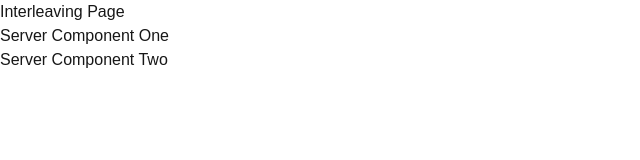
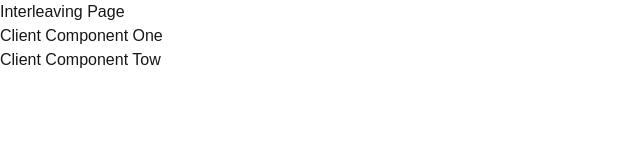
Before and after one commit to magda5281/nextjs-rendering-demo, a Next.js app: page /interleaving in a window 1280 px wide. Shown: the top 160 px of the page, without its empty margins (0-640 px from the left). Built offline with nearby package versions, Linux system fonts and the light colour scheme.

Commit message:
Import CC in CC

```diff
--- a/src/app/interleaving/page.tsx
+++ b/src/app/interleaving/page.tsx
@@ -1,10 +1,10 @@
-import ServerComponentOne from '@/components/server-component-one';
+import ClientComponentOne from '@/components/client-component-one';
 
 export default function InterleavingPage() {
  return (
   <>
    <h1>Interleaving Page</h1>
-   <ServerComponentOne />
+   <ClientComponentOne />
   </>
  );
 }
--- a/src/components/client-component-one.tsx
+++ b/src/components/client-component-one.tsx
@@ -1,7 +1,13 @@
 'use client';
 import { useState } from 'react';
+import ClientComponentTwo from './client-component-two';
 
-export default function ClientComponentTwo() {
+export default function ClientComponentOne() {
  const [name, setName] = useState('Batman');
- return <h1>Client Component Two</h1>;
+ return (
+  <>
+   <h1>Client Component One</h1>
+   <ClientComponentTwo />
+  </>
+ );
 }
--- a/src/components/client-component-two.tsx
+++ b/src/components/client-component-two.tsx
@@ -1,7 +1,11 @@
 'use client';
 import { useState } from 'react';
 
-export default function ClientComponentOne() {
+export default function ClientComponentTwo() {
  const [name, setName] = useState('Batman');
- return <h1>Client Component One</h1>;
+ return (
+  <>
+   <h1>Client Component Tow</h1>
+  </>
+ );
 }
```
